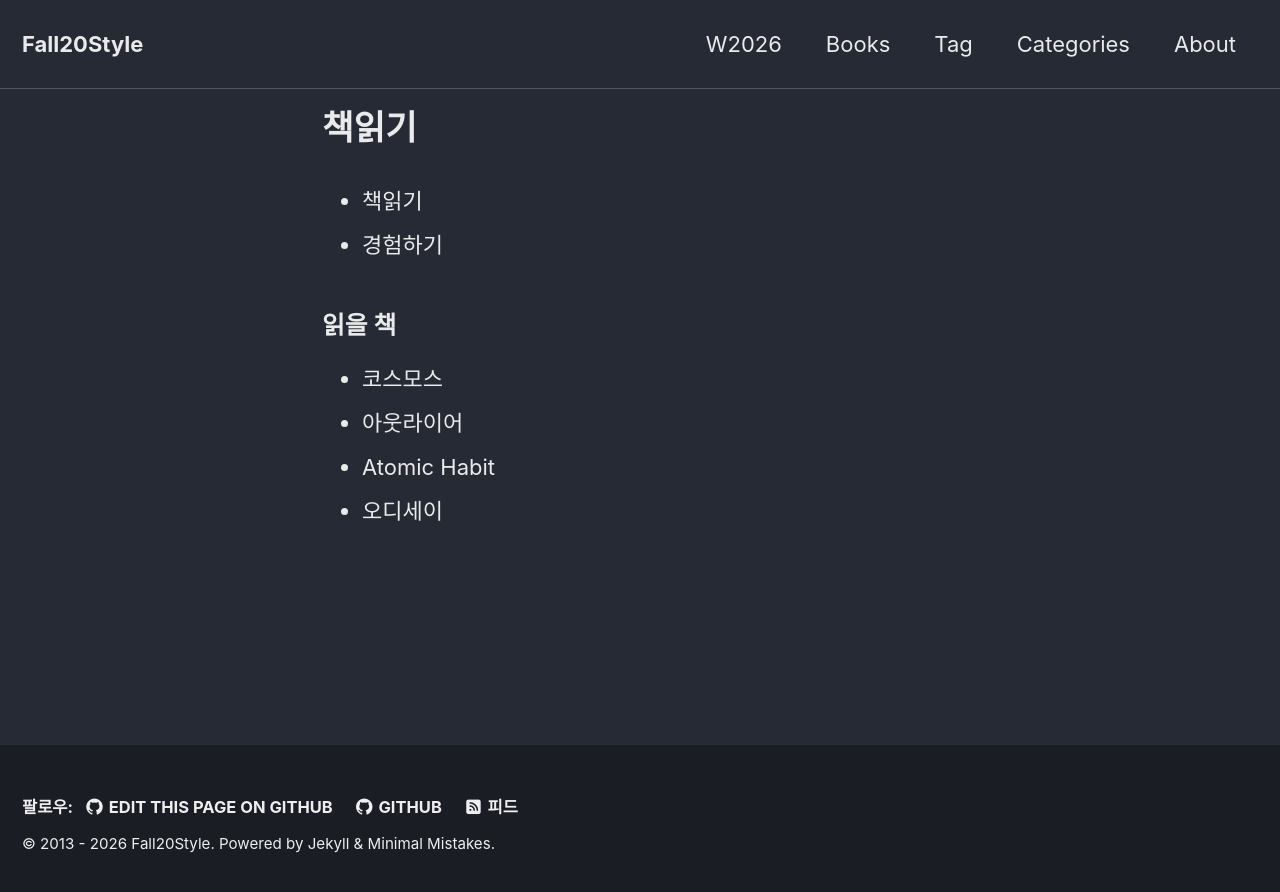
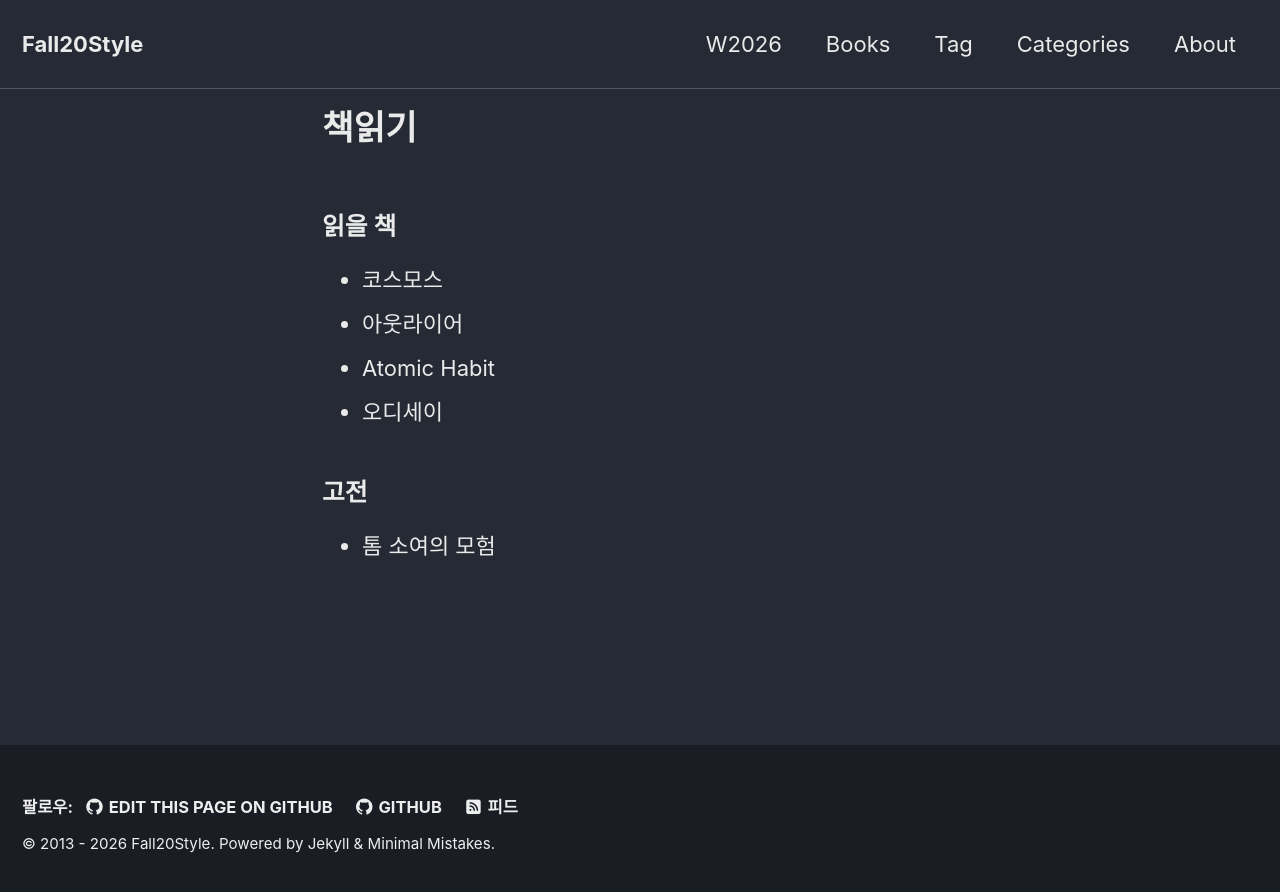
Before and after one commit to fall20style/fall20style.github.io, a Jekyll site: the page built from books.md, in a window 1280 px wide. Shown: the top 892 px of the page. Built offline with Jekyll 4.4.1, drawn with Linux system fonts in a browser that asks for light colours; cached includes are drawn as plain includes.

Commit message:
Update books.md

```diff
--- a/books.md
+++ b/books.md
@@ -4,9 +4,6 @@ layout: single
 permalink: /books/
 comments: false
 ---
-
-- 책읽기
-- 경험하기
 
 
 ### 읽을 책
@@ -15,3 +12,6 @@ comments: false
 - 아웃라이어
 - Atomic Habit
 - 오디세이
+
+### 고전
+- 톰 소여의 모험
```
